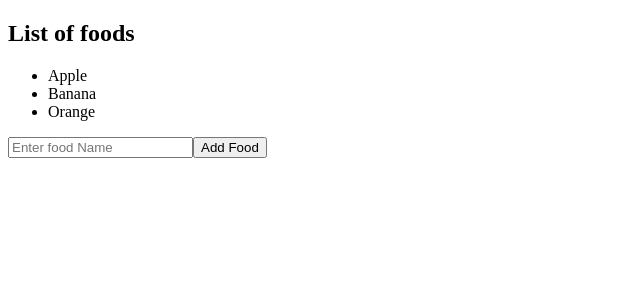
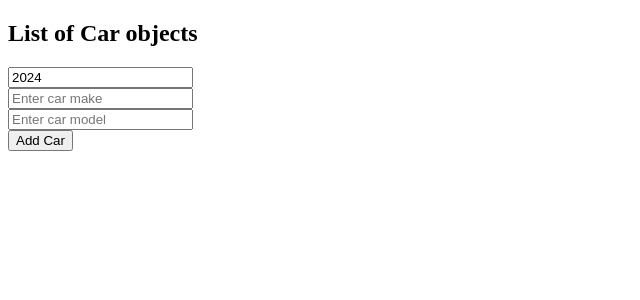
Before and after one commit to CGAJAY/bro-code-tut, a React (Vite) app: page / in a window 1280 px wide. Shown: the top 300 px of the page, without its empty margins (0-640 px from the left). Built offline with nearby package versions, Linux system fonts and the light colour scheme.

Commit message:
Created a component to render the cars object

```diff
--- /dev/null
+++ b/Yard.jsx
@@ -0,0 +1,46 @@
+import React, { useState } from "react";
+
+const Yard = () => {
+	const [cars, setCars] = useState([]);
+	const [carYear, setCarYear] = useState([
+		new Date().getFullYear(),
+	]);
+	const [carMake, setCarMake] = useState([]);
+	const [carModel, setCarModel] = useState([]);
+
+	function handleAddCar() {}
+	function handleRemoveCar() {}
+	function handleYearChange() {}
+	function handleMakeChange() {}
+	function handleModelChange() {}
+
+	return (
+		<div>
+			<h2>List of Car objects</h2>
+			<ul></ul>
+			<input
+				type="number"
+				value={carYear}
+				onChange={handleYearChange}
+			/>{" "}
+			<br />
+			<input
+				type="text"
+				value={carMake}
+				onChange={handleMakeChange}
+				placeholder="Enter car make"
+			/>{" "}
+			<br />
+			<input
+				type="text"
+				value={carModel}
+				onChange={handleModelChange}
+				placeholder="Enter car model"
+			/>{" "}
+			<br />
+			<button onChange={handleAddCar}>Add Car</button>
+		</div>
+	);
+};
+
+export default Yard;
--- a/src/App.jsx
+++ b/src/App.jsx
@@ -6,12 +6,13 @@
 // import Button from "./Button";
 // import ColorPicker from "./ColorPicker";
 // import UserProfile from "./UserProfile";
-import MyComponent from "./MyComponent.jsx";
+// import MyComponent from "./MyComponent.jsx";
+import Yard from "../Yard";
 
 function App() {
 	return (
 		<>
-			<MyComponent />
+			<Yard />
 		</>
 	);
 }
--- a/src/MyComponent.jsx
+++ b/src/MyComponent.jsx
@@ -2,6 +2,7 @@
 import React, { useState } from "react";
 
 const MyComponent = () => {
+	// Initializing the state 'foods' with an array of initial food items
 	const [foods, setFoods] = useState([
 		"Apple",
 		"Banana",
@@ -9,22 +10,26 @@ const MyComponent = () => {
 	]);
 
 	function handleAddFood() {
+		// Get the value from the input field
 		const newFood =
 			document.getElementById("foodInput").value;
-
+		// Clear the input field after the value is retrieved
 		document.getElementById("foodInput").value = "";
-
+		// Update the state by adding the new food to the existing list
 		setFoods((prevFoods) => [
-			...prevFoods, // Copy all other foods
-			newFood, // add new food
+			...prevFoods, // Copy the previous foods in the array
+			newFood, // Append the new food item
 		]);
 	}
+	// Function to handle removing a food item by index
 	function handleRemoveFood(index) {
+		// Update the state by filtering out the item at the given index
 		setFoods(foods.filter((_, i) => i !== index));
 	}
 	return (
 		<div>
 			<h2>List of foods</h2>
+			{/* Mapping over the 'foods' array to display each item in an unordered list */}
 			<ul>
 				{foods.map((food, index) => (
 					<li
```
